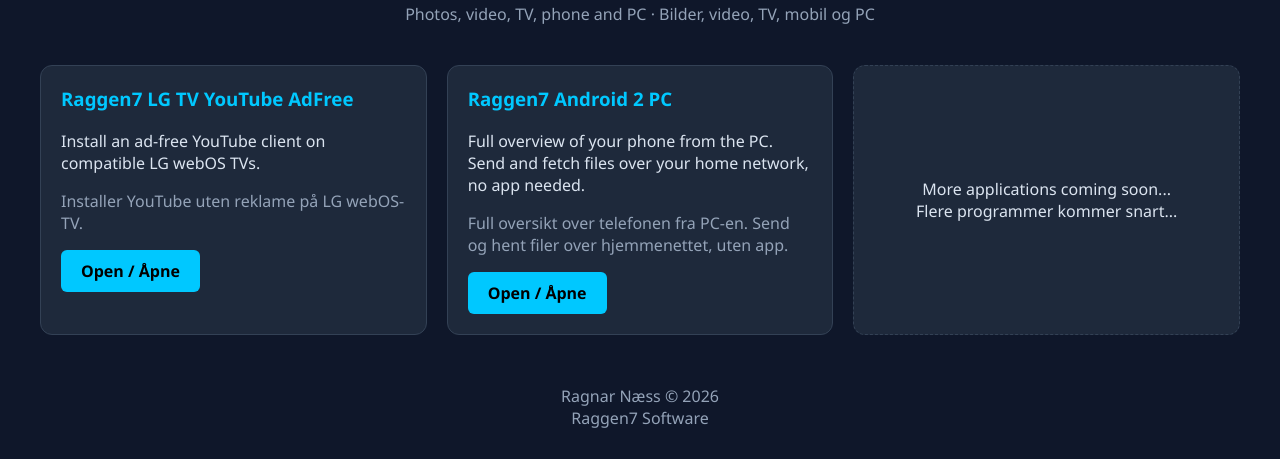
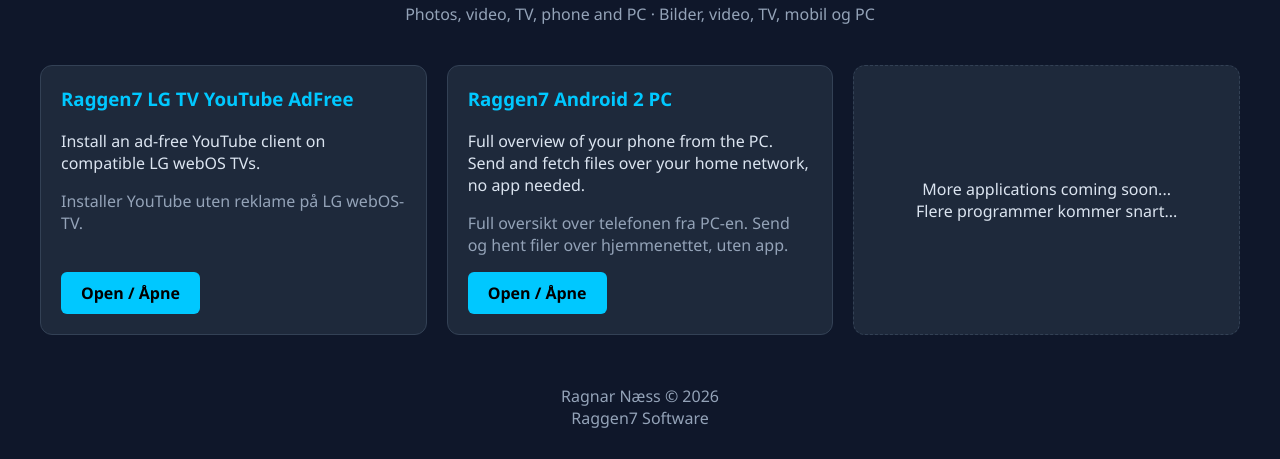
Before and after one commit to Raggen7/raggen7.github.io, a plain HTML site: page index.html in a window 1280 px wide. Shown: the part 376-835 px from the top of the page. Drawn offline with Linux system fonts and the light colour scheme.

Commit message:
Forside: knappene paa samme hoyde

```diff
--- a/index.html
+++ b/index.html
@@ -61,6 +61,8 @@
             border: 1px solid #334155;
             border-radius: 12px;
             padding: 20px;
+            display: flex;
+            flex-direction: column;
         }
 
         .card h3 {
@@ -70,6 +72,7 @@
 
         .card p {
             color: #dbe4f0;
+            margin-top: 0;
         }
 
         .card .no {
@@ -93,6 +96,12 @@
             border-radius: 6px;
             font-weight: bold;
             display: inline-block;
+        }
+
+        /* knappen ligger nederst, saa alle knapper i en rad faar samme hoeyde */
+        .card .button {
+            margin-top: auto;
+            align-self: flex-start;
         }
 
         .button:hover {
```
